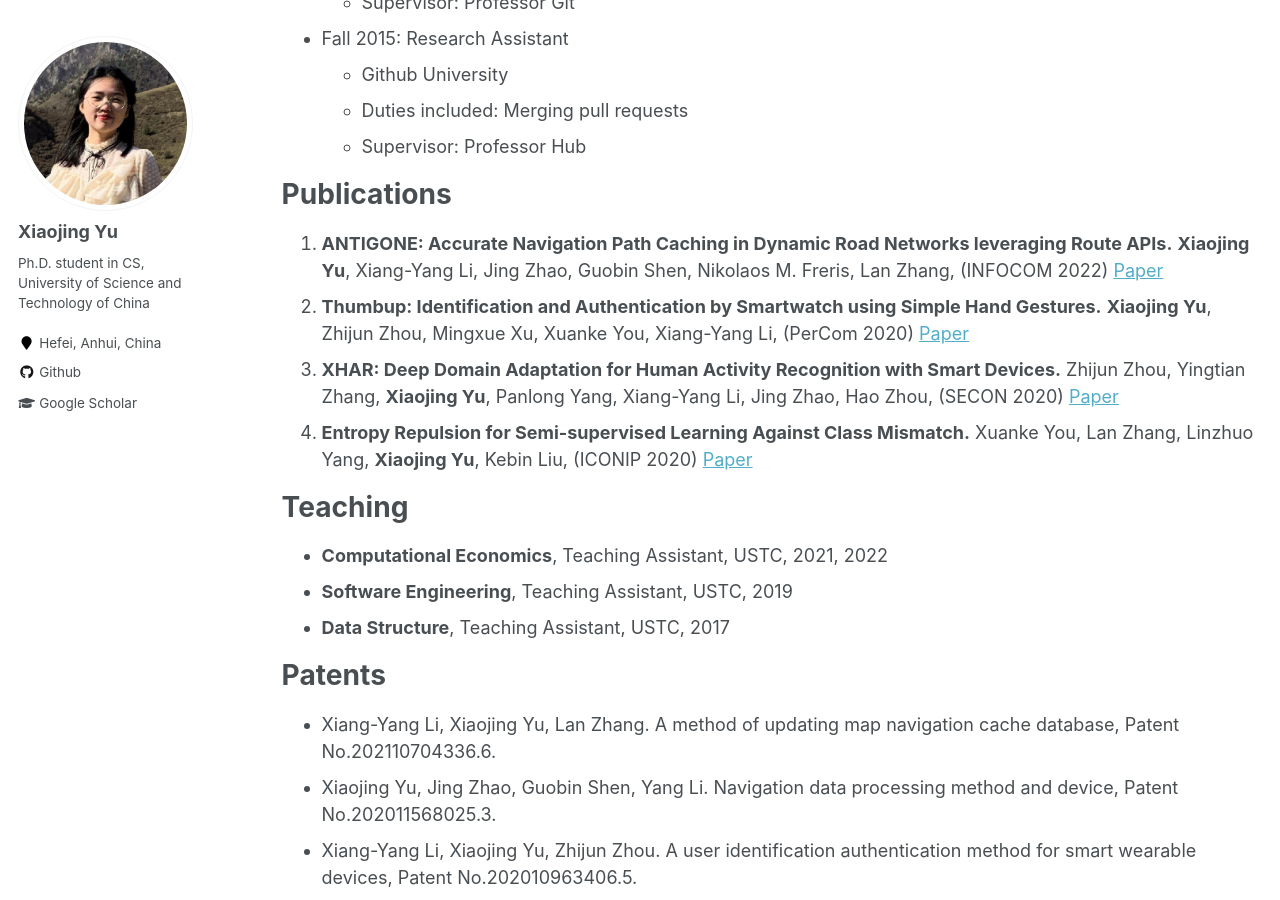
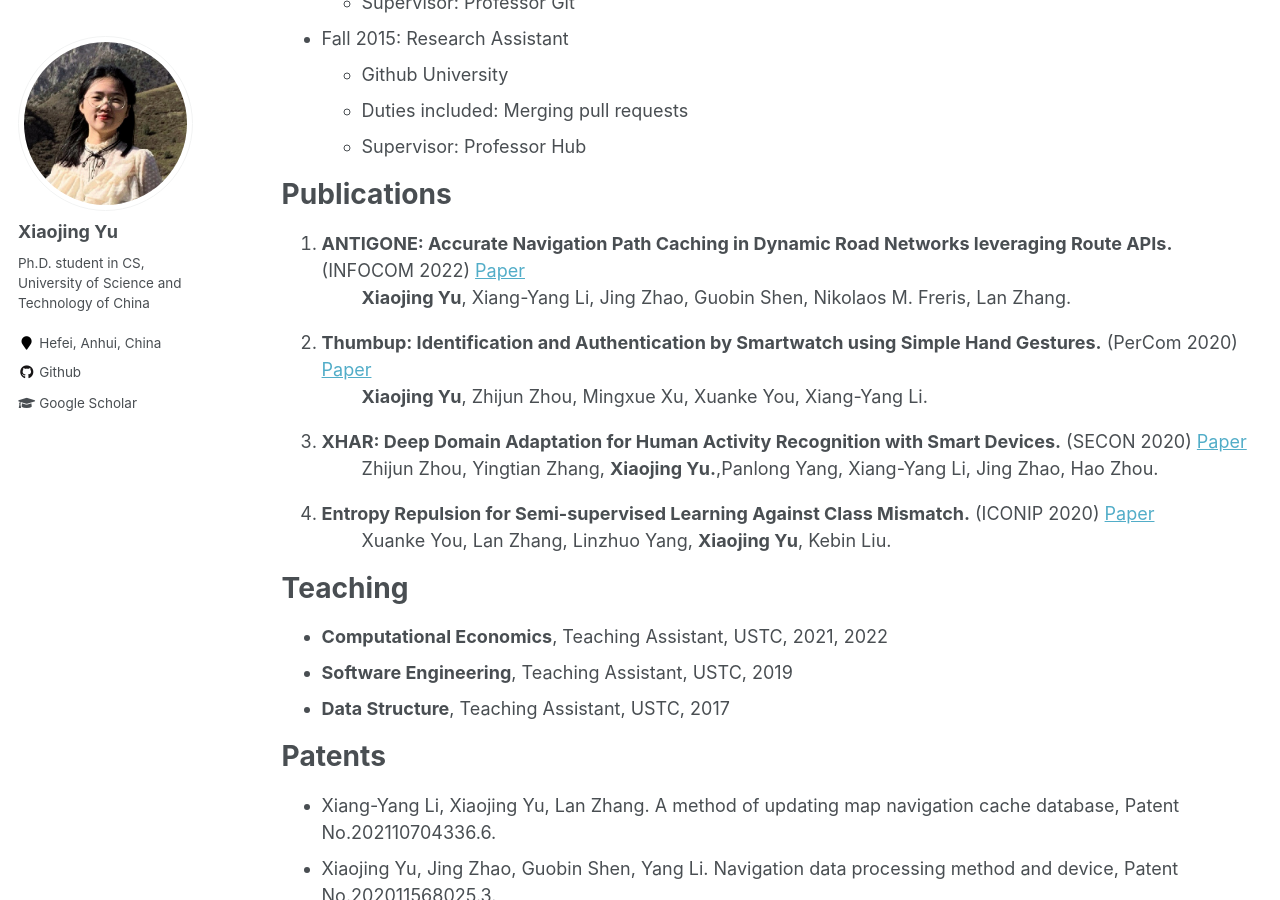
Before and after one commit to blairjing/blairjing.github.io, a Jekyll site: the page built from _pages/cv.md, in a window 1280 px wide and 900 px high, scrolled down 527 px. Built offline with Jekyll 4.4.1, drawn with Linux system fonts in a browser that asks for light colours.

Commit message:
Update cv.md

```diff
--- a/_pages/cv.md
+++ b/_pages/cv.md
@@ -32,11 +32,14 @@ Professional Experience
 
 Publications
 ======
-1. **ANTIGONE: Accurate Navigation Path Caching in Dynamic Road Networks leveraging Route APIs.** **Xiaojing Yu**, Xiang-Yang Li, Jing Zhao, Guobin Shen, Nikolaos M. Freris, Lan Zhang, (INFOCOM 2022) [Paper](https://ieeexplore.ieee.org/abstract/document/9796817)
-2. **Thumbup: Identification and Authentication by Smartwatch using Simple Hand Gestures.** **Xiaojing Yu**, Zhijun Zhou, Mingxue Xu, Xuanke You, Xiang-Yang Li, (PerCom 2020) [Paper](https://www.computer.org/csdl/proceedings-article/percom/2020/09127367/1l3yJSxjyqQ)
-3. **XHAR: Deep Domain Adaptation for Human Activity Recognition with Smart Devices.**  Zhijun Zhou, Yingtian Zhang, **Xiaojing Yu**, Panlong Yang, Xiang-Yang Li, Jing Zhao, Hao Zhou, (SECON 2020) [Paper](https://ieeexplore.ieee.org/abstract/document/9158431)
-4. **Entropy Repulsion for Semi-supervised Learning Against Class Mismatch.**  Xuanke You, Lan Zhang, Linzhuo Yang, **Xiaojing Yu**, Kebin Liu, (ICONIP 2020) [Paper](https://ieeexplore.ieee.org/abstract/document/9158431)
-
+1. **ANTIGONE: Accurate Navigation Path Caching in Dynamic Road Networks leveraging Route APIs.** (INFOCOM 2022) [Paper](https://ieeexplore.ieee.org/abstract/document/9796817)
+: **Xiaojing Yu**, Xiang-Yang Li, Jing Zhao, Guobin Shen, Nikolaos M. Freris, Lan Zhang.
+2. **Thumbup: Identification and Authentication by Smartwatch using Simple Hand Gestures.** (PerCom 2020) [Paper](https://www.computer.org/csdl/proceedings-article/percom/2020/09127367/1l3yJSxjyqQ)
+: **Xiaojing Yu**, Zhijun Zhou, Mingxue Xu, Xuanke You, Xiang-Yang Li.
+3. **XHAR: Deep Domain Adaptation for Human Activity Recognition with Smart Devices.**  (SECON 2020) [Paper](https://ieeexplore.ieee.org/abstract/document/9158431)
+: Zhijun Zhou, Yingtian Zhang, **Xiaojing Yu.**,Panlong Yang, Xiang-Yang Li, Jing Zhao, Hao Zhou.
+4. **Entropy Repulsion for Semi-supervised Learning Against Class Mismatch.** (ICONIP 2020) [Paper](https://ieeexplore.ieee.org/abstract/document/9158431)
+: Xuanke You, Lan Zhang, Linzhuo Yang, **Xiaojing Yu**, Kebin Liu.
 
 Teaching
 ======
```
